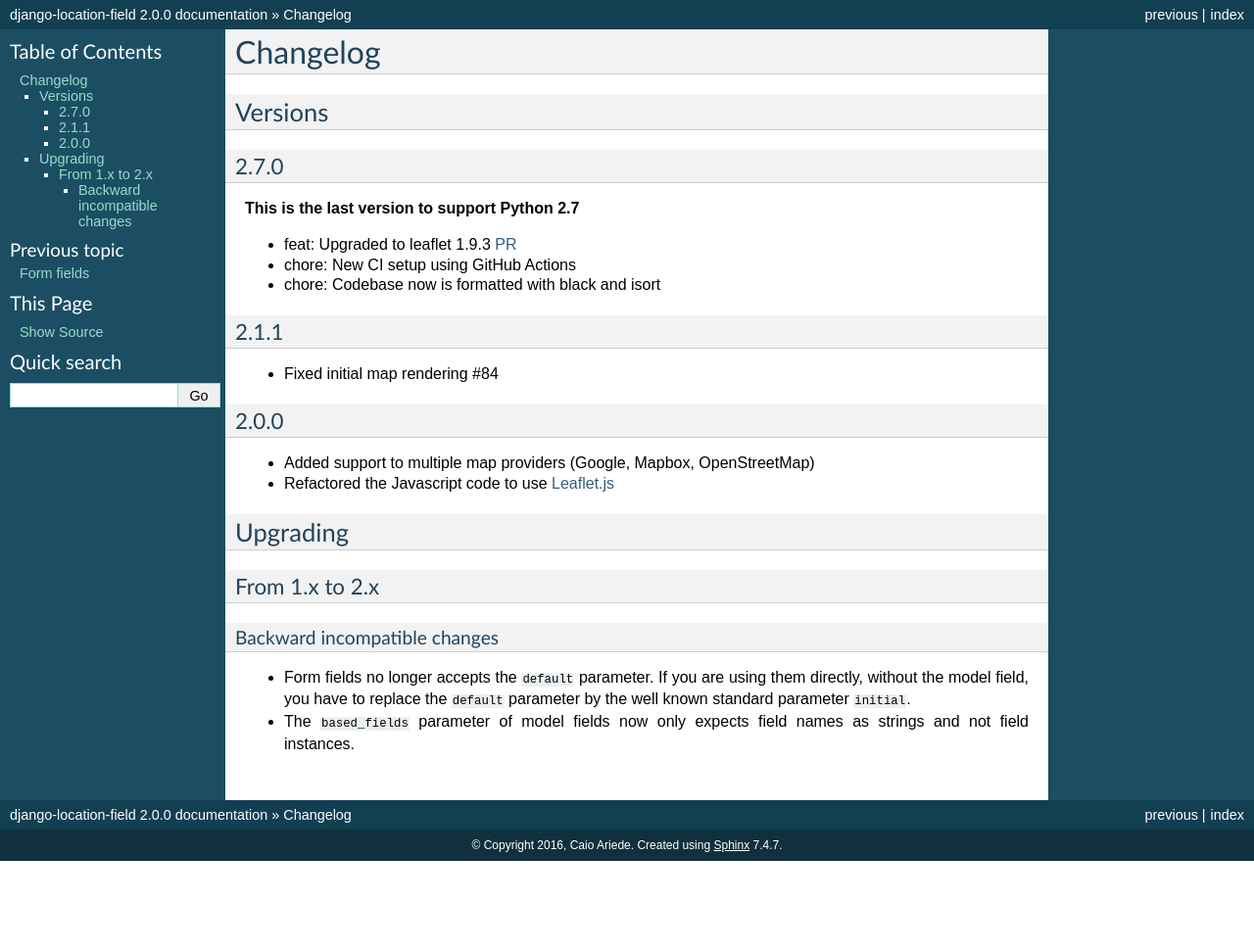
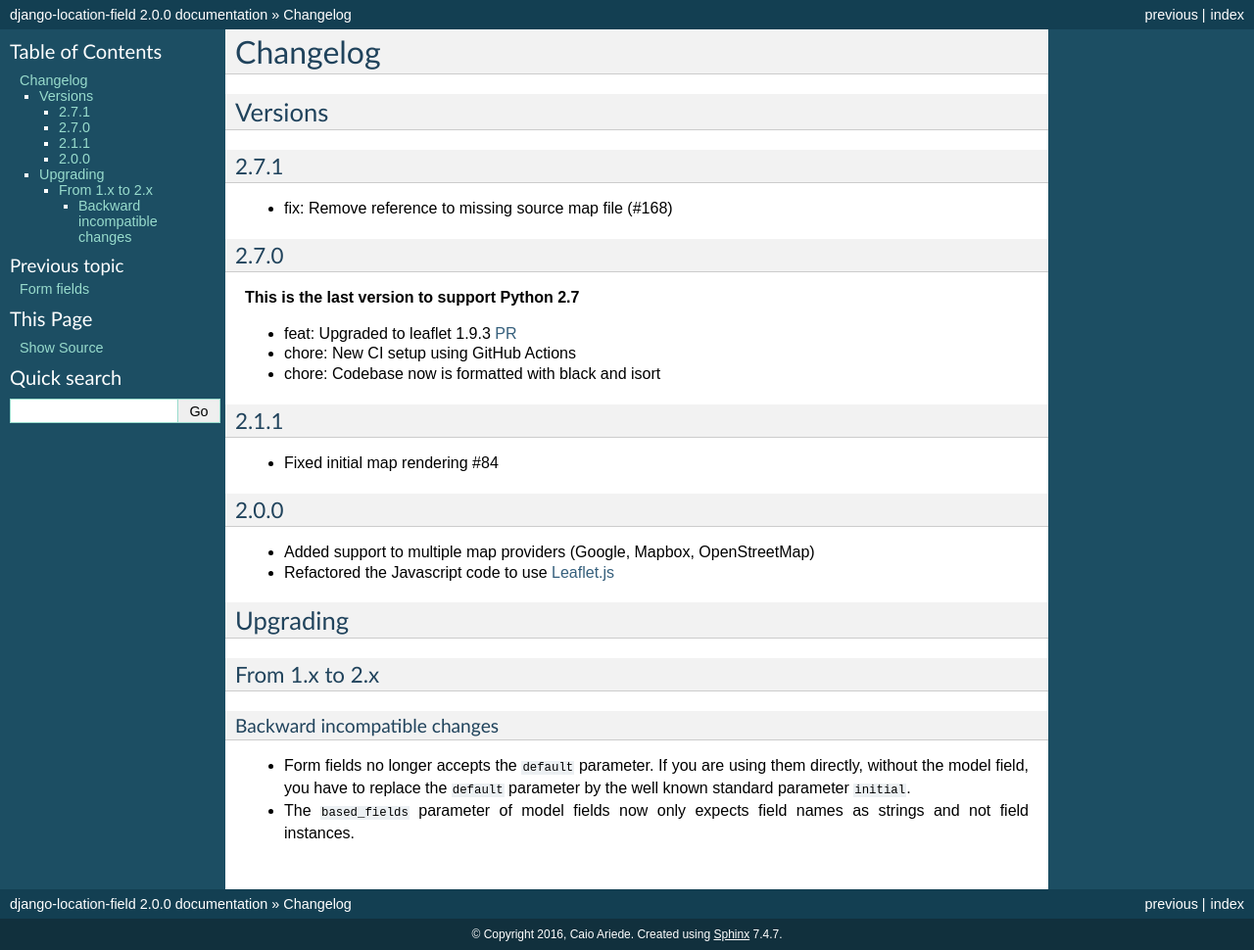
Before and after one commit to livebcdev0603/django-location-field, a Sphinx documentation site: the page built from docs/source/changelog.rst, in a window 1280 px wide. Shown: the whole page at 98% size. Built offline with Sphinx 7.4.7, drawn with Linux system fonts in a browser that asks for light colours; before the commit the page ends 900 px from its top, so only the background shows below that.

Commit message:
release: 2.7.1

```diff
--- a/docs/source/changelog.rst
+++ b/docs/source/changelog.rst
@@ -4,6 +4,12 @@ Changelog
 
 Versions
 ========
+
+2.7.1
+-----
+
+- fix: Remove reference to missing source map file (#168)
+
 
 2.7.0
 -----
--- a/location_field/__init__.py
+++ b/location_field/__init__.py
@@ -1,3 +1,3 @@
-__version__ = "2.7.0"
+__version__ = "2.7.1"
 
 default_app_config = "location_field.apps.DefaultConfig"
```
